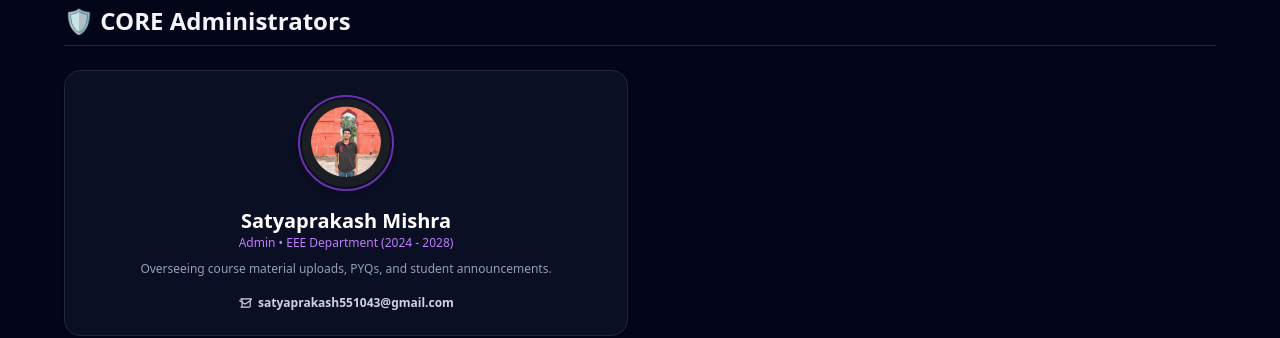
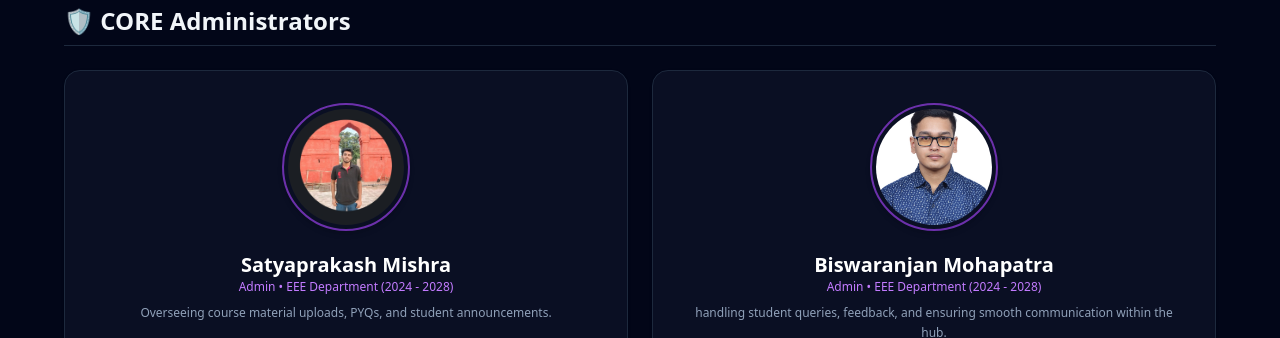
Before and after one commit to madhusailesh/eee-student-hub, a Next.js app in the folder client/: page /team in a window 1280 px wide. Shown: the part 614-952 px from the top of the page. Built offline with nearby package versions, Linux system fonts and the light colour scheme; no server answers.

Commit message:
Refactor code structure for improved readability and maintainability

```diff
--- a/client/app/team/page.jsx
+++ b/client/app/team/page.jsx
@@ -17,7 +17,6 @@ export default function TeamPage() {
   };
 
   const admins = [
-
     {
       name: "Satyaprakash Mishra",
       role: "Admin",
@@ -25,6 +24,14 @@ export default function TeamPage() {
       bio: "Overseeing course material uploads, PYQs, and student announcements.",
       image: "/satyaprakash.png",
       email: "satyaprakash551043@gmail.com",
+    },
+    {
+      name: "Biswaranjan Mohapatra",
+      role: "Admin",
+      branch: "EEE Department (2024 - 2028)",
+      bio: "handling student queries, feedback, and ensuring smooth communication within the hub.",
+      image: "/biswa.png",
+      email: "bishwaranjanmohapatra05@gmail.com",
     },
   ];
 
@@ -53,7 +60,7 @@ export default function TeamPage() {
             <div className="absolute top-0 right-0 -z-10 w-48 h-48 bg-cyan-500/10 dark:bg-cyan-500/20 blur-3xl rounded-full group-hover:scale-125 transition-transform duration-500" />
 
             <div className="flex flex-col sm:flex-row items-center gap-6 sm:gap-8 text-center sm:text-left">
-              {/* Developer Photo (Largest Size) */}
+              {/* Developer Photo */}
               <div className="relative w-32 h-32 sm:w-36 sm:h-36 rounded-full overflow-hidden border-2 border-cyan-500 p-1 shadow-xl shrink-0">
                 <img
                   src={developer.image}
@@ -123,10 +130,10 @@ export default function TeamPage() {
             {admins.map((admin, index) => (
               <div
                 key={index}
-                className="bg-white dark:bg-slate-900/60 border border-slate-200 dark:border-slate-800 rounded-2xl p-6 flex flex-col items-center text-center shadow-sm hover:shadow-lg transition-all duration-300"
+                className="bg-white dark:bg-slate-900/60 border border-slate-200 dark:border-slate-800 rounded-2xl p-6 sm:p-8 flex flex-col items-center text-center shadow-sm hover:shadow-lg transition-all duration-300"
               >
-                {/* Admin Photo (Enlarged to w-24 h-24) */}
-                <div className="w-24 h-24 rounded-full overflow-hidden border-2 border-purple-500/60 p-0.5 mb-4 shadow-md">
+                {/* Admin Photo (Enlarged to w-28 h-28 sm:w-32 sm:h-32) */}
+                <div className="w-28 h-28 sm:w-32 sm:h-32 rounded-full overflow-hidden border-2 border-purple-500/60 p-1 mb-5 shadow-md shrink-0">
                   <img
                     src={admin.image}
                     alt={admin.name}
@@ -140,7 +147,7 @@ export default function TeamPage() {
                 <p className="text-xs font-medium text-purple-600 dark:text-purple-400 mb-2">
                   {admin.role} • {admin.branch}
                 </p>
-                <p className="text-xs text-slate-600 dark:text-slate-400 leading-relaxed mb-4">
+                <p className="text-xs text-slate-600 dark:text-slate-400 leading-relaxed mb-5">
                   {admin.bio}
                 </p>
 
```
Also changed, not shown: client/public/biswa.png (added).
